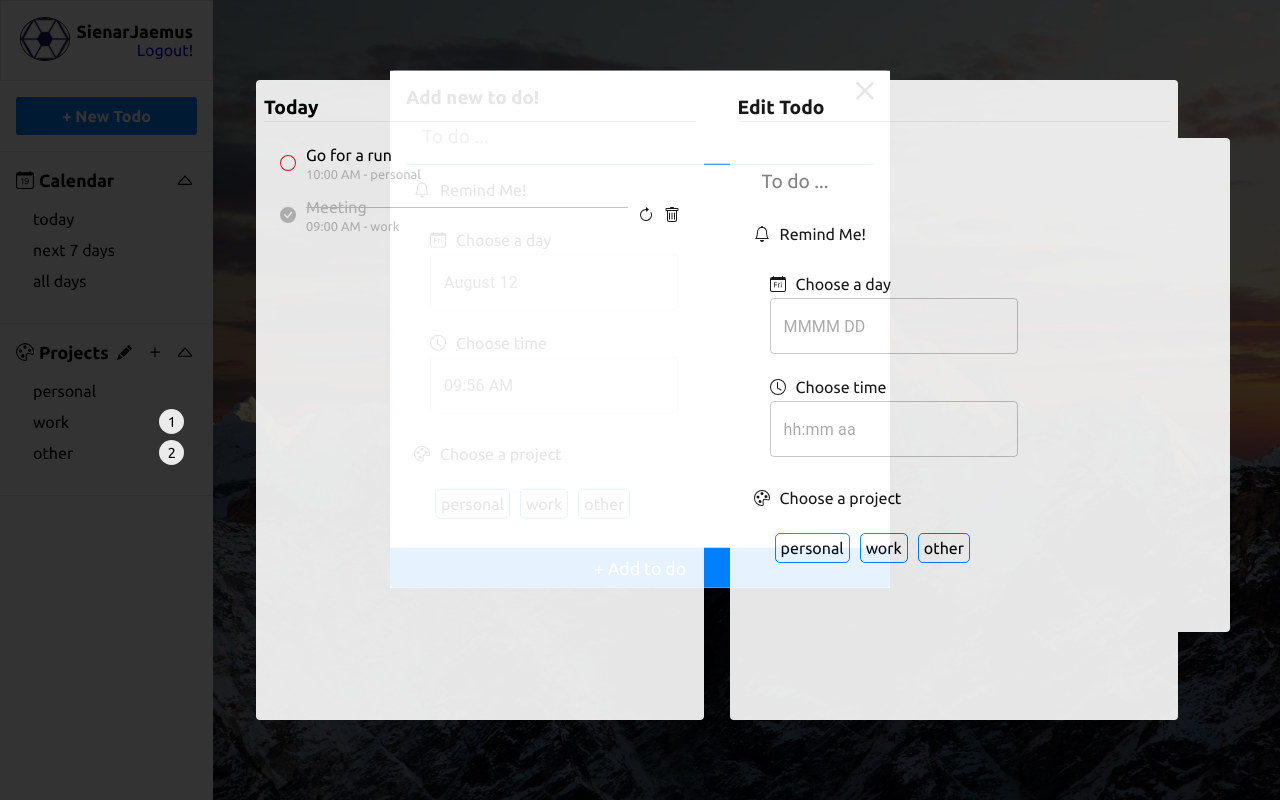
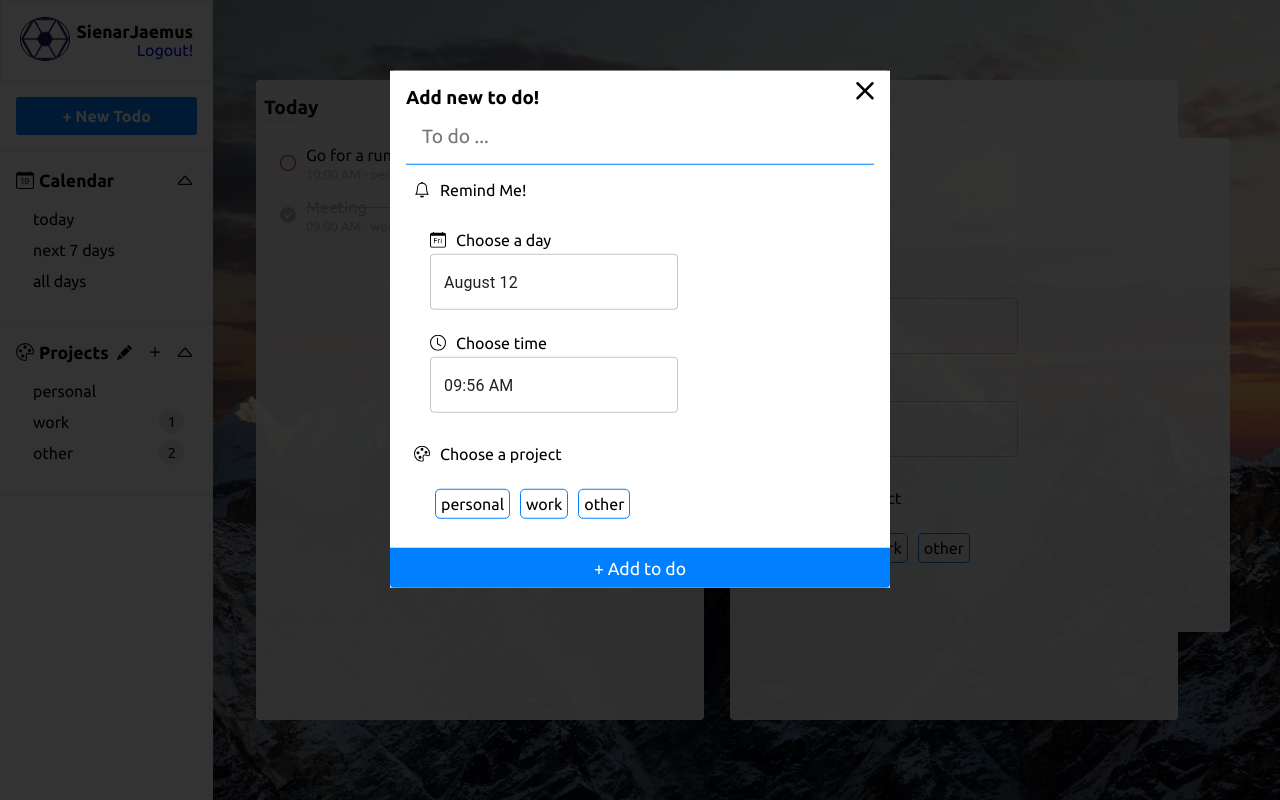
Before and after one commit to Ice-Citron/TDL-app-React-Firebase, a React (Create React App) app in the folder tdl-app/: page / in a window 1280 px wide. Both pictures are taken after a click on the button "+ New Todo". Built offline with nearby package versions, Linux system fonts and the light colour scheme.

Commit message:
part 13 finished

```diff
--- a/tdl-app/src/App.css
+++ b/tdl-app/src/App.css
@@ -29,6 +29,7 @@
     background-image: url('./images/Everest.webp');
     background-repeat: no-repeat;
     background-size: cover;
+    position: relative;
 }
 
 /* User */
@@ -65,6 +66,7 @@
     width: 100vw;
     height: 100vh;
     background: rgba(0, 0, 0, 0.8);
+    z-index: 99;
 }
 
 .Modal .container {
@@ -406,7 +408,7 @@
     height: 80vh;      /* 80% of the vertical height of the screen */
     background-color: white;
 
-    position: fixed; /* Position the element absolutely within its nearest positioned ancestor */
+    position: fixed;    /* CHANGED TO FIXED Position the element absolutely within its nearest positioned ancestor */
     bottom: 10vh;       /* 40px by default*/ /* Positioning the Todos container XX% vertical height from the bottom of the screen */
     left: 20vw;         /* 40px by default*/
 
--- a/tdl-app/src/components/Calendar.js
+++ b/tdl-app/src/components/Calendar.js
@@ -1,9 +1,13 @@
-import React from 'react'
+import React, { useContext } from 'react'
 import { CalendarDate, CaretUp } from 'react-bootstrap-icons' // CaretUp is an icon from react-bootstrap-icons <-- triangle shaped icon
+
 import { calendarItems } from '../constants' // calendarItems is an array of strings exported from array inside ../constants.js directory
+import { TodoContext } from '../context'
 
 
 function Calendar(){
+    // CONTEXT
+    const { setSelectedProject } = useContext(TodoContext) // selectedProject is a value which determines what type of "todos" in a specific project to display
 
     return ( // syntax extension of JS, used with React to describe what the UI would look like. JSX in this block defines a hierarchical structure of HTML-like elements which will be rendered to DOM.
         <div className='Calendar'> {/* this div acts as the top-level container for entire calendar component. Its used for CSS styling purposes, defining the layout, spacing, etc. */}
@@ -24,8 +28,12 @@ function Calendar(){
             <div className="items">
                 {
                     calendarItems.map( item =>                   // map() method in action. Creates a new array populated with the results of calling a provided function on every element in the calling array.
-                        <div className="item" key={item}>        {/* key={items} ensures that reach rendered component has unique id. This is smth related to React's state machine, it basically prevents already rendered
-                                                                   object from being rendered twice */}
+                        <div
+                            className="item"
+                            key={item}
+                            onClick={ () => setSelectedProject(item)}  // onClick event listener, which sets the selectedProject to the item clicked. This is used to display the selected project's todos.}
+                        >        {/* key={items} ensures that reach rendered component has unique id. This is smth related to React's state machine, it basically prevents already rendered
+                                     object from being rendered twice */}
                             {item}
                         </div>
                     )
--- a/tdl-app/src/components/Project.js
+++ b/tdl-app/src/components/Project.js
@@ -1,16 +1,22 @@
-import { React, useState} from "react"
+import { React, useState, useContext } from "react"
 import { Pencil, XCircle } from 'react-bootstrap-icons'
 
 import Modal from './Modal'
 import RenameProject from "./RenameProject"
+import { TodoContext } from "../context"
 
 
 function Project({ project, edit }) {
+    // CONTEXT
+    const { setSelectedProject } = useContext(TodoContext) // now we are using the context to set the selected project, which acts as global data. Which reduces the need to pass props down the component tree,
+                                                           // making our code much cleaner, etc.
+
+    // STATE
     const [showModal, setShowModal] = useState(false)
 
     return (
         <div className='Project'>
-            <div className="name">
+            <div className="name" onClick={ () => setSelectedProject(project.name) }>
                 {project.name}
             </div>
             <div className="btns">
--- a/tdl-app/src/components/Todos.js
+++ b/tdl-app/src/components/Todos.js
@@ -6,7 +6,9 @@ import { TodoContext } from "../context"
 
 
 function Todos(){
-    const { selectedProject } = useContext(TodoContext) // has been substituted, with useContext instead       // seems to be a value which determines what type of "todos" in a specific project to display
+    const { selectedProject } = useContext(TodoContext) // has been substituted, with useContext instead. Global data      // seems to be a value which determines what type of "todos" in a specific project to display
+                                                        // if neccesary, refer to what context is from NOTES. It's a way to pass data through the component tree without having to pass props down manually at every level.
+                                                        // reduces cluttering, etc.
 
     const todos = [ // for now we are just using a const array, later we will use firebase
         // array of todo objects here, each todo object has properties like unique id, text, time, date, day, checked, color, projec. Hard-coded for now
--- a/tdl-app/src/context/index.js
+++ b/tdl-app/src/context/index.js
@@ -10,8 +10,8 @@ function TodoContextProvider({children}){
         <TodoContext.Provider
             value={
                 {
-                    selectedProject,
-                    setSelectedProject
+                    selectedProject: selectedProject,
+                    setSelectedProject: setSelectedProject
                 }
             }
         >
```
Also changed, not shown: 1 other file (tests, documents, lock files or other folders).
